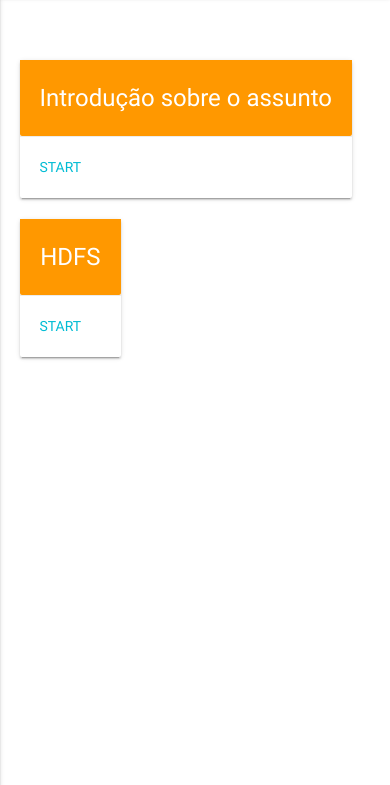
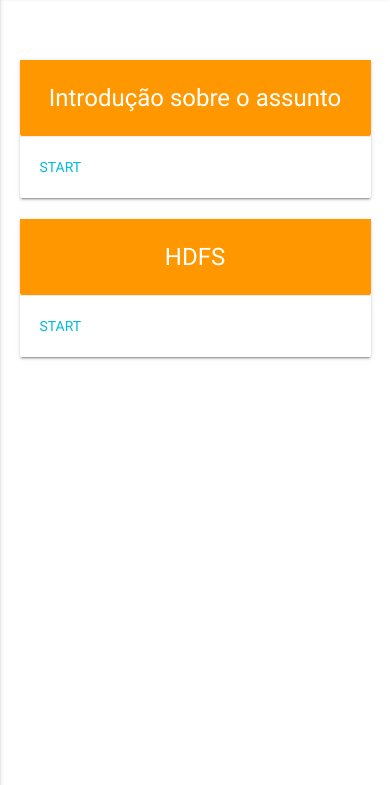
Before and after one commit to Goto-Renato/tcc, a plain HTML site: page teoria.html in a window 390 px wide. Shown: the part 59-844 px from the top of the page. Drawn offline with nearby package versions, Linux system fonts and the light colour scheme.

Commit message:
add mobile responsiveness

```diff
--- a/teoria.html
+++ b/teoria.html
@@ -35,7 +35,7 @@
       <br><br>
       <div class="row">
 
-        <div class="col m12">
+        <div class="col m6 s12">
           <div class="card">
             <div class="card-stacked">
               <div class="card-content orange white-text center">
@@ -48,7 +48,7 @@
           </div>
         </div>
 
-        <div class="col m12">
+        <div class="col m6 s12">
           <div class="card">
             <div class="card-stacked">
               <div class="card-content orange white-text center">
```
Also changed, not shown: about.html (+2 -2 lines), demonstracao.html (+2 -2 lines).
